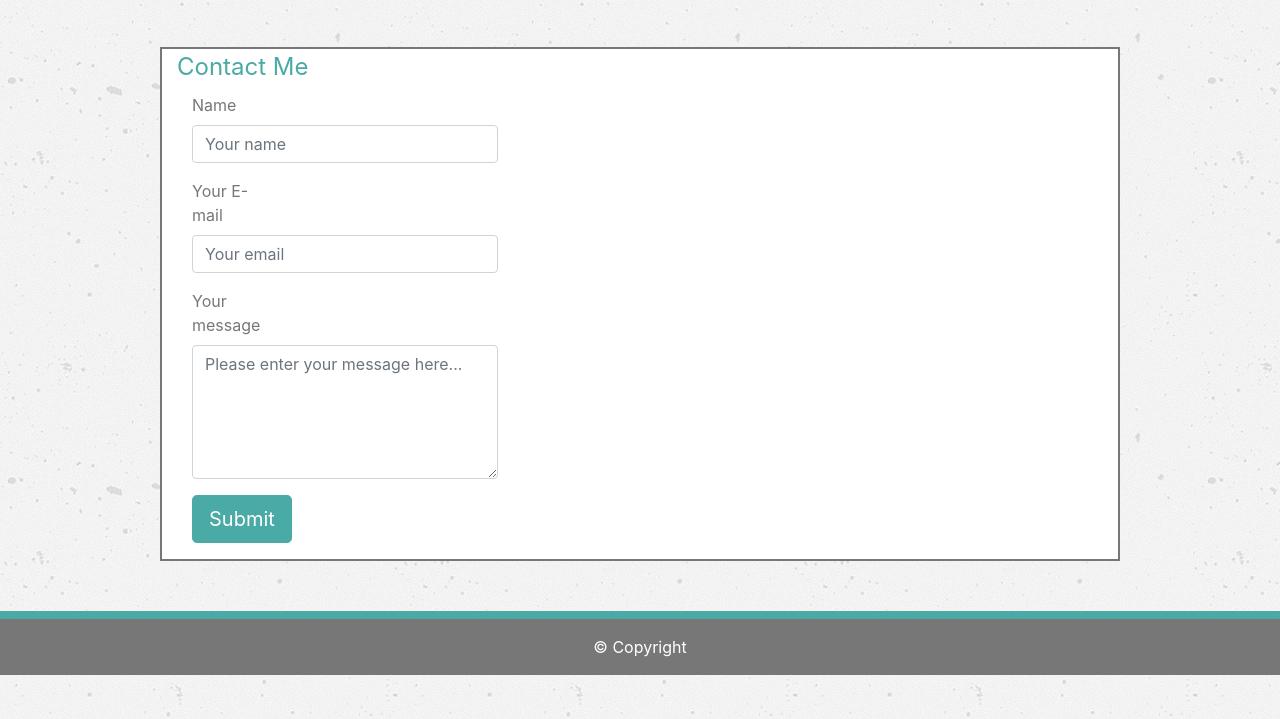
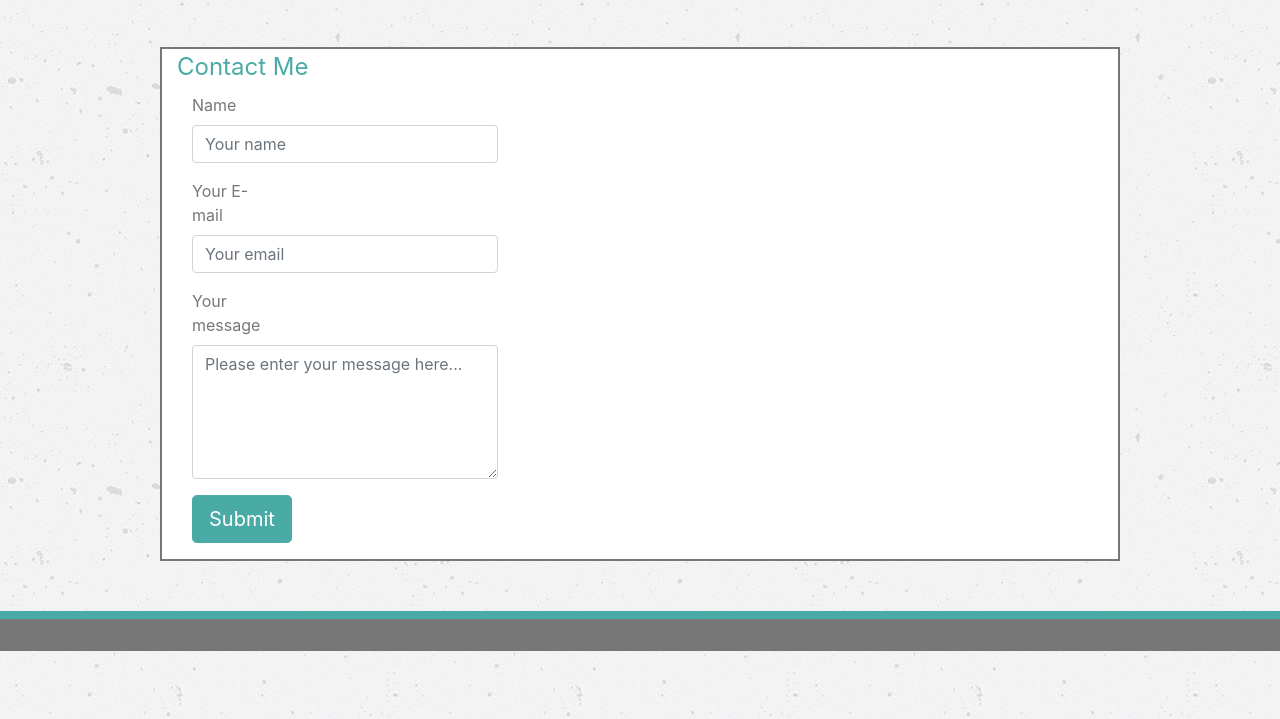
Before and after one commit to dps0610/Bootstrap-Portfolio, a plain HTML site: page contact.html in a window 1280 px wide. Shown: the part 81-800 px from the top of the page. Drawn offline with nearby package versions, Linux system fonts and the light colour scheme.

Commit message:
removed the copyrights

```diff
--- a/contact.html
+++ b/contact.html
@@ -74,7 +74,7 @@
       </div>
 
     <footer class="page-footer font-small">
-      <div class="footer-copyright text-center py-3 text-white p-3">© Copyright
+      <div class="footer-copyright text-center py-3 text-white p-3">
       </div>
     </footer>
 
```
Also changed, not shown: index.html (+1 -1 lines), portfolio.html (+1 -1 lines).
